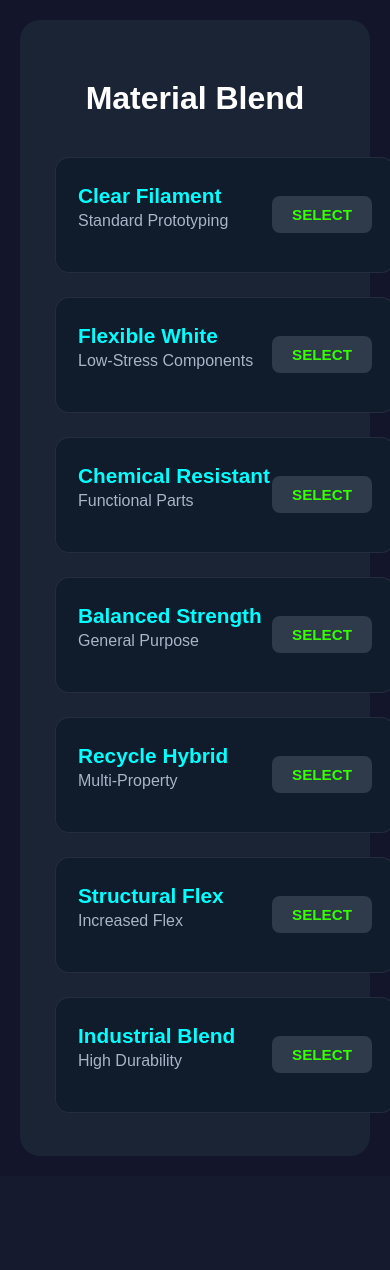
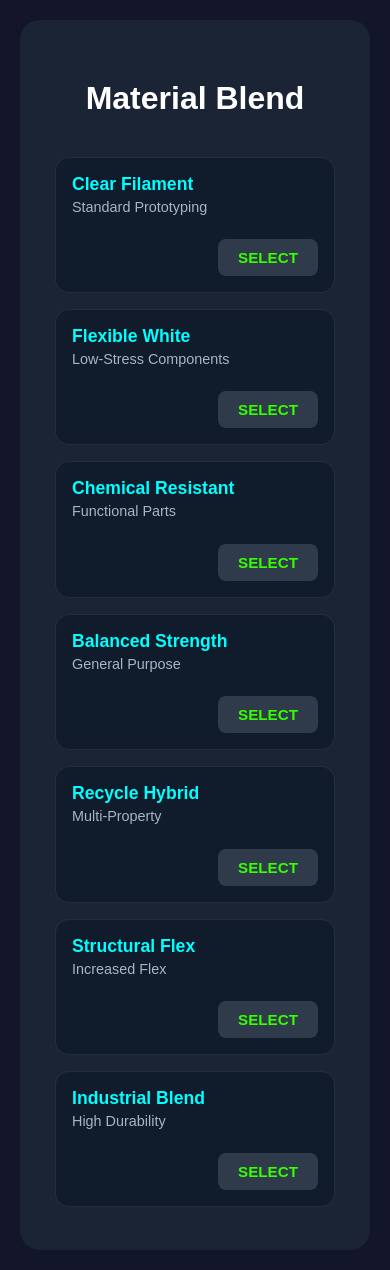
Before and after one commit to laleimendrez/ReFilament, a Flask app: page /mixture/ in a window 390 px wide. Shown: the part 205-1475 px from the top of the page. Before the commit the page ends 1318 px from the top, so only its background shows below. Run offline with Flask 3, Linux system fonts and the light colour scheme.

Commit message:
style : adjusted the responsiveness of the card and modals

```diff
--- a/static/css/mixture.css
+++ b/static/css/mixture.css
@@ -23,6 +23,8 @@
   position: relative;
   border: 1px solid rgba(255,255,255,0.08);
   transition: transform 0.2s ease, box-shadow 0.2s ease;
+  flex-wrap: wrap;
+  word-wrap: break-word;
 }
 
 .mixture-card:hover {
@@ -69,6 +71,7 @@
   justify-content: center;
   align-items: center;
   z-index: 100;
+  padding: 20px;
 }
 
 .modal-content {
@@ -76,11 +79,13 @@
   color: white;
   padding: 30px;
   border-radius: 14px;
-  width: 540px;
+  width: 90%;
+  max-width: 540px;
   text-align: center;
   box-shadow: 0 0 25px rgba(0,0,0,0.4);
   font-size: 1rem;
   line-height: 1.6;
+  box-sizing: border-box;
 }
 
 .modal-title {
@@ -176,3 +181,128 @@
 .ok-btn:hover {
   background: #00e37a;
 }
+/* Tablet view (max-width: 992px) */
+@media (max-width: 992px) {
+  .mixture-grid {
+    grid-template-columns: repeat(auto-fit, minmax(280px, 1fr));
+  }
+
+  .modal-content {
+    width: 75%;
+    max-width: 420px;
+    padding: 24px;
+    font-size: 0.95rem;
+    max-height: 90vh;          /* ensure modal height fits viewport */
+    overflow-y: auto;          /* scroll if content too tall */
+  }
+
+  .modal-title {
+    font-size: 1.3rem;
+  }
+}
+
+/* Mobile view (max-width: 600px) */
+@media (max-width: 600px) {
+  .mixture-grid {
+    grid-template-columns: 1fr;
+    gap: 16px;
+  }
+
+  .mixture-card {
+    flex-direction: column;
+    align-items: flex-start;
+    padding: 20px;
+  }
+
+  .select-btn {
+    margin-top: 10px;
+    align-self: flex-end;
+  }
+
+  .modal-content {
+    width: 85%;
+    max-width: 350px;
+    padding: 20px;
+    font-size: 0.9rem;
+  }
+
+  .modal-title {
+    font-size: 1.2rem;
+  }
+
+  .ok-btn {
+    padding: 8px 20px;
+    font-size: 0.9rem;
+  }
+}
+
+/* Very small screens (max-width: 400px) */
+@media (max-width: 400px) {
+  .modal-content {
+    width: 90%;
+    max-width: 300px;
+    padding: 16px;
+  }
+
+  .mixture-card {
+    padding: 16px;
+  }
+
+  .mixture-info h3 {
+    font-size: 1.1rem;
+  }
+
+  .mixture-info p {
+    font-size: 0.9rem;
+  }
+}
+
+/* Very very small screens (max-width: 320px) */
+@media (max-width: 320px) {
+  .mixture-modal {
+    width: 95%;
+    max-width: 280px;
+    max-height: 90vh;        /* prevent modal from exceeding screen height */
+    margin: 5vh auto;        /* center vertically */
+    overflow-y: auto;        /* scroll if content taller than viewport */
+  }
+
+  .modal-content {
+    padding: 10px;           /* tighter padding */
+    font-size: 0.85rem;      /* slightly smaller text */
+    overflow-x: hidden;
+    word-wrap: break-word;   /
+  }
+
+  .modal-title {
+    font-size: 1rem;
+    margin-bottom: 6px;
+  }
+
+  .modal-body {
+    font-size: 0.85rem;
+    line-height: 1.2;
+  }
+
+  .ok-btn {
+    padding: 5px 12px;
+    font-size: 0.8rem;
+  }
+
+  .modal-content table {
+    font-size: 0.8rem;
+    width: 100%;
+    table-layout: fixed;     /* prevent horizontal overflow */
+  }
+
+  .modal-content th,
+  .modal-content td {
+    padding: 5px 3px;        /* smaller cell padding */
+    word-wrap: break-word;   /* break long text */
+  }
+
+  .modal-content button {
+    padding: 4px 10px;
+    font-size: 0.8rem;
+  }
+}
```
